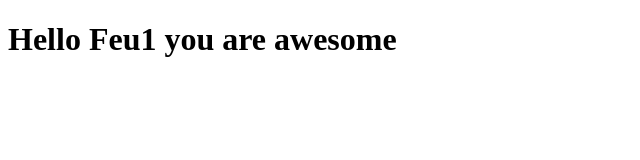
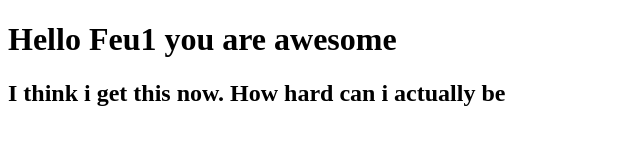
Before and after one commit to trondtjemsland/NewNetlifyTest, a plain HTML site: page index.html in a window 1280 px wide. Shown: the whole page, without its empty margins (0-640 px from the left). Drawn offline with Linux system fonts and the light colour scheme.

Commit message:
updated the text

```diff
--- a/index.html
+++ b/index.html
@@ -7,5 +7,6 @@
   </head>
   <body>
     <h1>Hello Feu1 you are awesome</h1>
+    <h2>I think i get this now. How hard can i actually be</h2>
   </body>
 </html>
```
